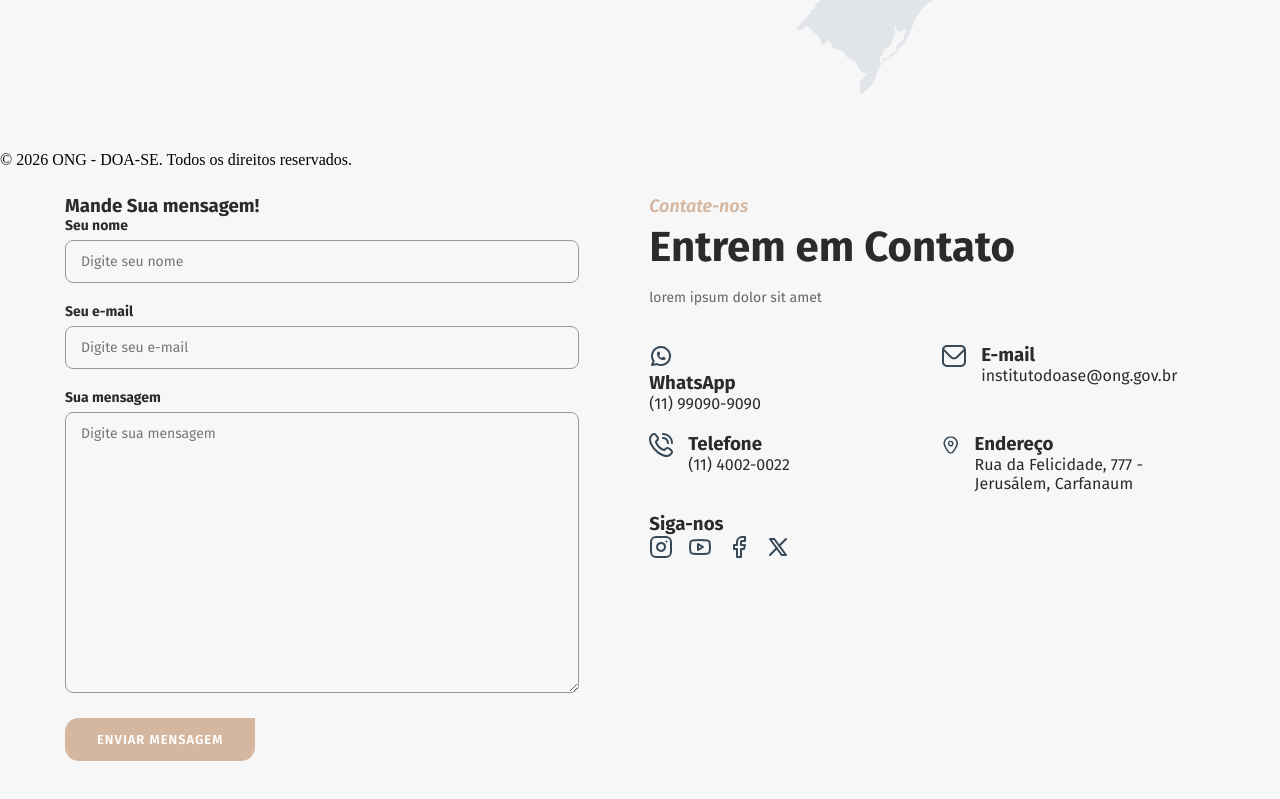
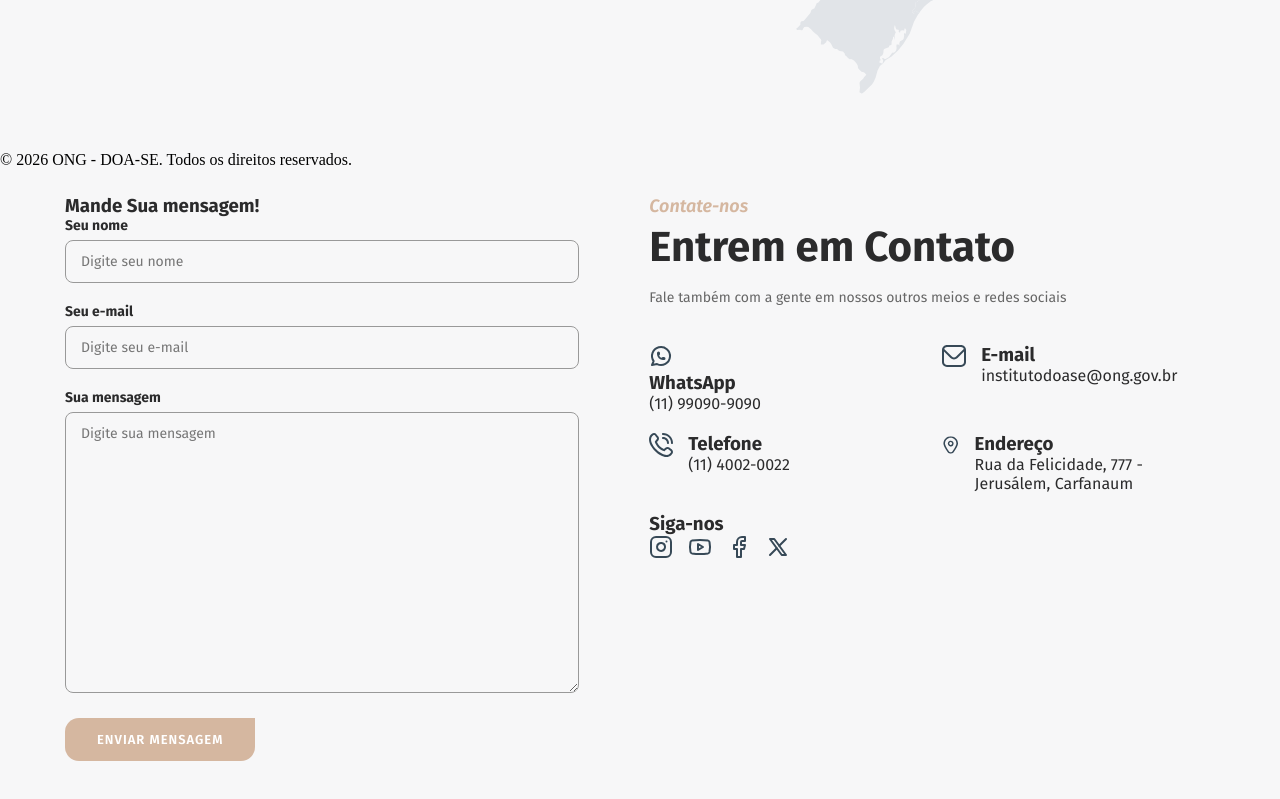
Before and after one commit to Jon-Rodrigues/Doa-se-projeto-integrador-, a plain HTML site: page index.html in a window 1280 px wide. Shown: the part 2331-3130 px from the top of the page. Drawn offline with Linux system fonts and the light colour scheme; no server answers.

Commit message:
fixed: arrumado linha 292, seção contatos

```diff
--- a/index.html
+++ b/index.html
@@ -289,7 +289,7 @@
             <h2> Contate-nos</h2>
             <h1> Entrem em Contato</h1>
 
-            <a> lorem ipsum dolor sit amet </a>
+            <a> Fale também com a gente em nossos outros meios e redes sociais </a>
 
             <div class="grid_2x2">
 
```
